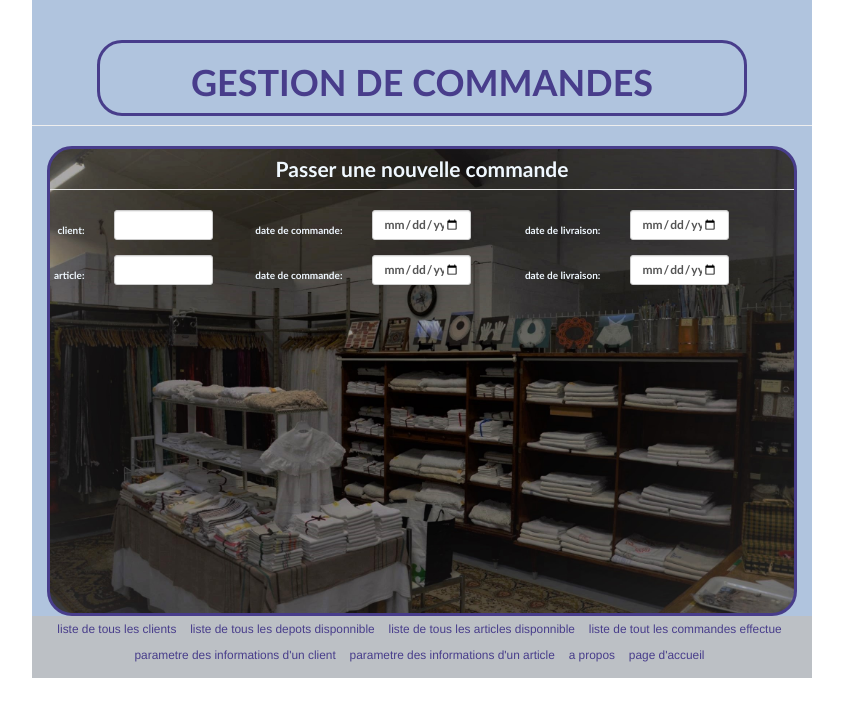
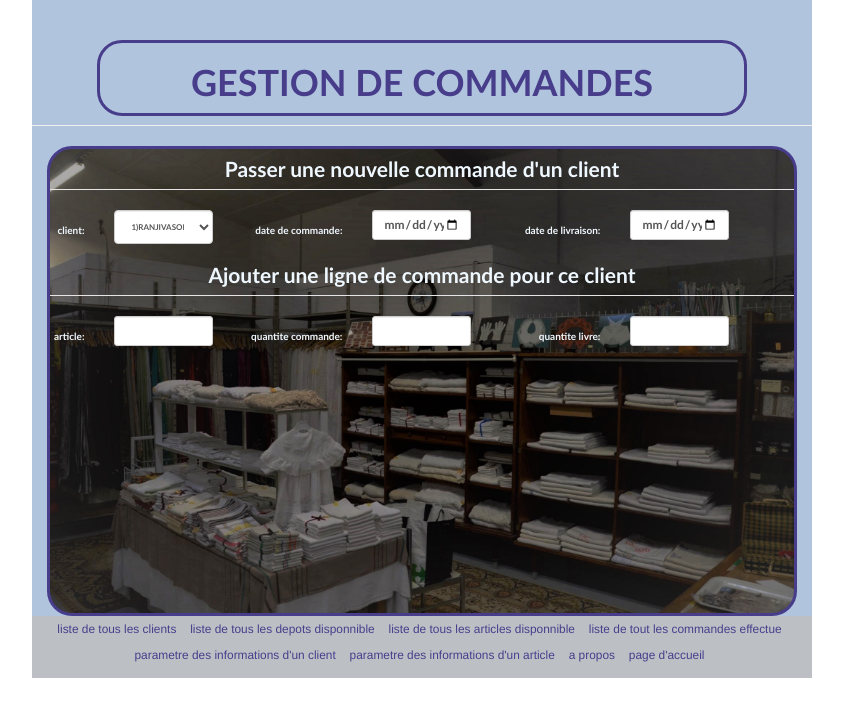
Before and after one commit to erick0509/web_teste_repo, a PHP site: page /nouvelle_commande.php in a window 1280 px wide. Shown: the top 717 px of the page, without its empty margins (218-1061 px from the left). Run offline with PHP 8.4, Linux system fonts and the light colour scheme.

Commit message:
modification des fichier nouvelle_commande.php

```diff
--- a/depot.xml
+++ b/depot.xml
@@ -16,4 +16,7 @@
   <emplacement code_depot="F12">
     <description>Mangarano Nord</description>
   </emplacement>
+  <emplacement code_depot="C36">
+    <description>Ambalamanasy</description>
+  </emplacement>
 </depot>
--- a/nouvelle_commande.php
+++ b/nouvelle_commande.php
@@ -17,37 +17,53 @@
                         <div class="row">
                             <form class=" col-md-12" method="POST" action="save_commande.php">
                                 <div class="form-group">
-                                    <legend>Passer une nouvelle commande</legend>
+                                    <legend>Passer une nouvelle commande d'un client</legend>
                                 </div>
                                 <div class="row">
                                     <div class="form-group">
                                         <label class="col-md-1">client: </label>
                                         <div class="col-md-2">
-                                            <input type="text" name="nom" class="form-control input-sm" >
+                                            <select style="font-size:8px;" class="form-control" name='client'>
+                                                <?php
+                                                    $dom = new DOMDocument('1.0', 'utf-8');
+                                                    $xml = file_get_contents('client.xml');
+                                                    @$dom->loadHTML($xml);
+                                                    $a = $dom->getElementsByTagName('client');
+                                                    $nom=$dom->getElementsByTagName('nom');
+                                                    for ($i=0; $i < $a->length; $i++) {
+                                                        $attr = $a->item($i)->getAttribute('id');
+                                                        $attrnom=$nom->item($i)->nodeValue;
+                                                        ?><option> <?php echo $attr.")".$attrnom?> </option> <?php
+                                                    }
+                                                ?>
+                                            </select>
                                         </div>
                                         <label class="col-md-2">date de commande: </label>
                                         <div class="col-md-2">
-                                            <input type="date" name="adresse" class="form-control input-sm">
+                                            <input type="date" name="date_commande" class="form-control input-sm">
                                         </div>
                                         <label class="col-md-2">date de livraison: </label>
                                         <div class="col-md-2">
-                                            <input type="date" name="age" class="form-control input-sm">
+                                            <input type="date" name="date_livraison" class="form-control input-sm">
                                         </div>
                                     </div>
+                                </div>
+                                <div class="form-group">
+                                    <legend>Ajouter une ligne de commande pour ce client</legend>
                                 </div>
                                 <div class="row">
                                     <div class="form-group">
                                         <label class="col-md-1">article: </label>
                                         <div class="col-md-2">
-                                            <input type="text" name="nom" class="form-control input-sm" >
+                                            <input type="text" name="article" class="form-control input-sm" >
                                         </div>
-                                        <label class="col-md-2">date de commande: </label>
+                                        <label class="col-md-2">quantite commande: </label>
                                         <div class="col-md-2">
-                                            <input type="date" name="adresse" class="form-control input-sm">
+                                            <input type="text" name="quantite_commande" class="form-control input-sm">
                                         </div>
-                                        <label class="col-md-2">date de livraison: </label>
+                                        <label class="col-md-2">quantite livre: </label>
                                         <div class="col-md-2">
-                                            <input type="date" name="age" class="form-control input-sm">
+                                            <input type="text" name="quantite_livre" class="form-control input-sm">
                                         </div>
                                     </div>
                                 </div>
```
Also changed, not shown: css/client.css (line endings or trailing spaces), save_commande.php (added), 1 other file.
